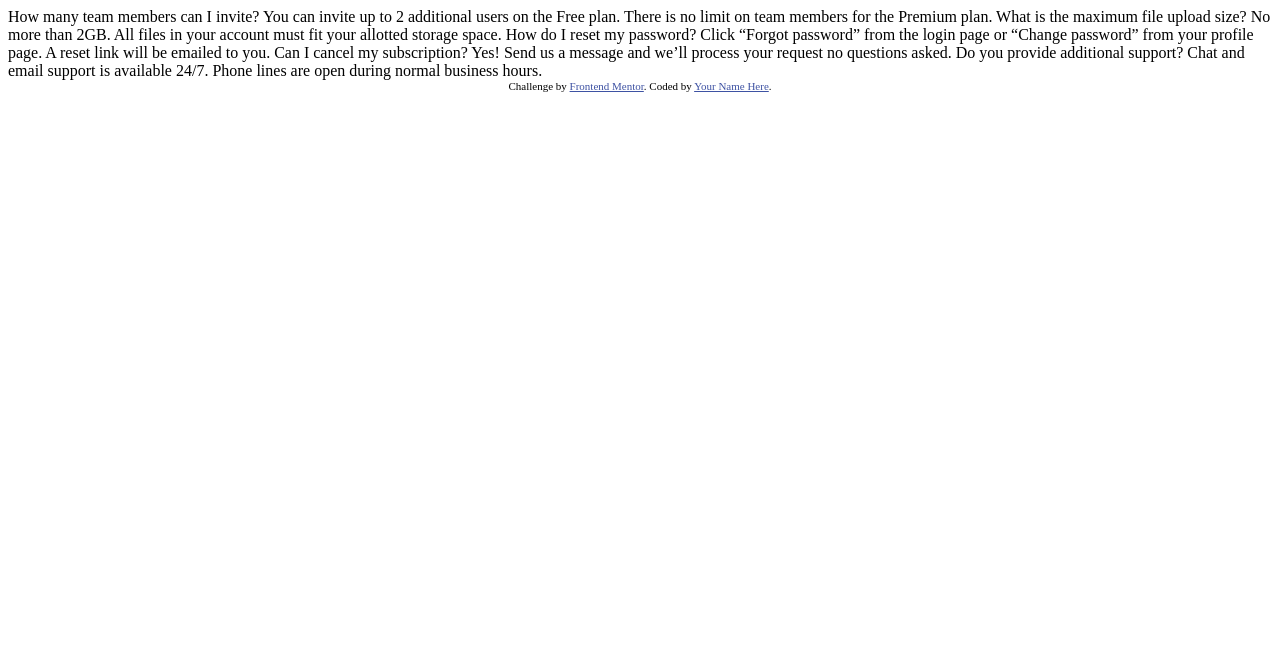
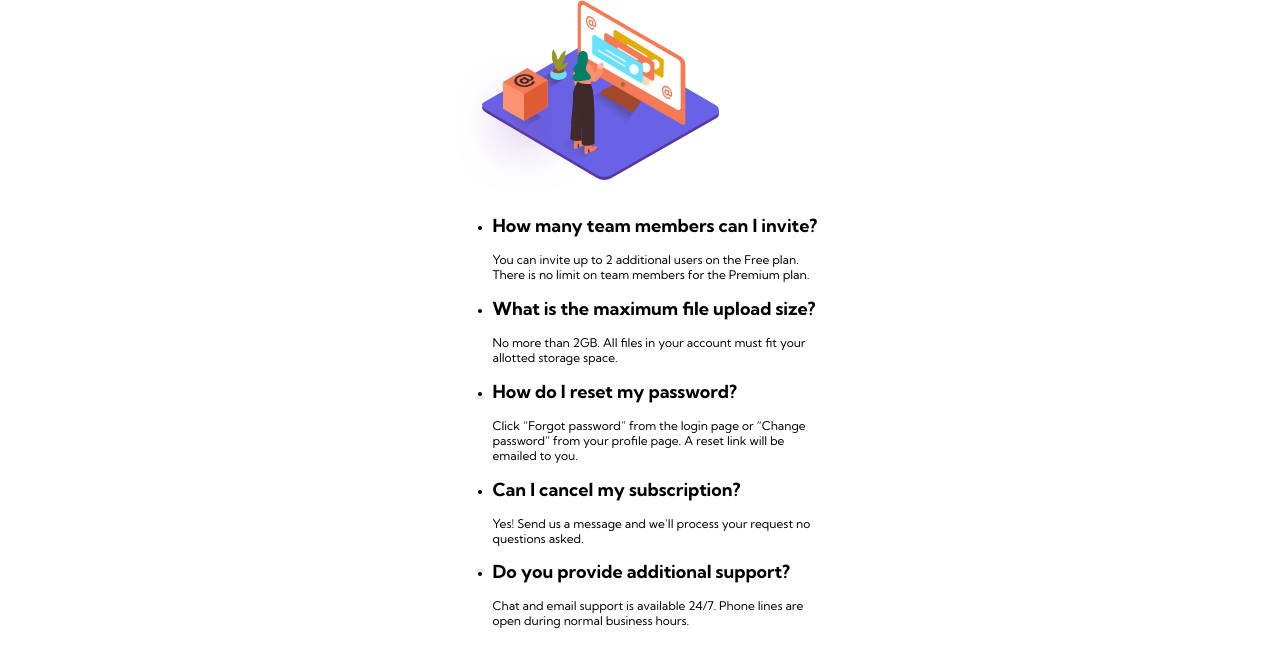
Before and after one commit to hariscs/accordion, a plain HTML site: page index.html in a window 1280 px wide. Drawn offline with Linux system fonts and the light colour scheme.

Commit message:
markup is ready

```diff
--- /dev/null
+++ b/css/style.css
@@ -0,0 +1,27 @@
+*,
+*::before,
+*::after {
+	box-sizing: border-box;
+}
+
+:root {
+	--Soft-violet: hsl(273, 75%, 66%);
+	--Soft-blue: hsl(240, 73%, 65%);
+
+	--Very-dark-grayish-blue: hsl(237, 12%, 33%);
+	--Dark-grayish-blue: hsl(240, 6%, 50%);
+
+	--Light-grayish-blue: hsl(240, 5%, 91%);
+}
+
+body {
+	font-family: 'Kumbh Sans', sans-serif;
+	margin: 0;
+	font-size: 12px;
+}
+
+.container {
+	width: 90%;
+	max-width: 375px;
+	margin: 0 auto;
+}
--- a/index.html
+++ b/index.html
@@ -1,40 +1,129 @@
 <!DOCTYPE html>
 <html lang="en">
 	<head>
-  <meta charset="UTF-8">
-  <meta name="viewport" content="width=device-width, initial-scale=1.0"> <!-- displays site properly based on user's device -->
-
-  <link rel="icon" type="image/png" sizes="32x32" href="./images/favicon-32x32.png">
-
+		<meta charset="UTF-8" />
+		<meta name="viewport" content="width=device-width, initial-scale=1.0" />
+		<!-- displays site properly based on user's device -->
+		<link
+			rel="icon"
+			type="image/png"
+			sizes="32x32"
+			href="./images/favicon-32x32.png"
+		/>
 		<title>Frontend Mentor | FAQ Accordion Card</title>
-
-  <!-- Feel free to remove these styles or customise in your own stylesheet 👍 -->
+		<link rel="stylesheet" href="css/style.css" />
+		<link rel="preconnect" href="https://fonts.googleapis.com" />
+		<link rel="preconnect" href="https://fonts.gstatic.com" crossorigin />
+		<link
+			href="https://fonts.googleapis.com/css2?family=Kumbh+Sans:wght@400;700&display=swap"
+			rel="stylesheet"
+		/>
 		<style>
-    .attribution { font-size: 11px; text-align: center; }
-    .attribution a { color: hsl(228, 45%, 44%); }
+			.attribution {
+				font-size: 11px;
+				text-align: center;
+			}
+			.attribution a {
+				color: hsl(228, 45%, 44%);
+			}
 		</style>
 	</head>
 	<body>
+		<div class="container">
+			<div class="card">
+				<div class="image">
+					<img
+						src="./images/illustration-woman-online-mobile.svg"
+						alt="illustration-woman"
+						class="card-img"
+					/>
+				</div>
+				<div class="faq">
+					<ul class="fag-list">
+						<!-- question 1 -->
+						<li class="list-item">
+							<div class="question">
+								<h2 class="question-title">
 									How many team members can I invite?
-  You can invite up to 2 additional users on the Free plan. There is no limit on
-  team members for the Premium plan.
+								</h2>
+							</div>
 
+							<div class="answer">
+								<p class="answer-text">
+									You can invite up to 2 additional users on the Free plan.
+									There is no limit on team members for the Premium plan.
+								</p>
+							</div>
+						</li>
+
+						<!-- question 2 -->
+						<li class="list-item">
+							<div class="question">
+								<h2 class="question-title">
 									What is the maximum file upload size?
-  No more than 2GB. All files in your account must fit your allotted storage space.
+								</h2>
+							</div>
 
-  How do I reset my password?
-  Click “Forgot password” from the login page or “Change password” from your profile page.
-  A reset link will be emailed to you.
+							<div class="answer">
+								<p class="answer-text">
+									No more than 2GB. All files in your account must fit your
+									allotted storage space.
+								</p>
+							</div>
+						</li>
 
-  Can I cancel my subscription?
-  Yes! Send us a message and we’ll process your request no questions asked.
+						<!-- question 3 -->
+						<li class="list-item">
+							<div class="question">
+								<h2 class="question-title">How do I reset my password?</h2>
+							</div>
 
+							<div class="answer">
+								<p class="answer-text">
+									Click “Forgot password” from the login page or “Change
+									password” from your profile page. A reset link will be emailed
+									to you.
+								</p>
+							</div>
+						</li>
+
+						<!-- question 4 -->
+						<li class="list-item">
+							<div class="question">
+								<h2 class="question-title">Can I cancel my subscription?</h2>
+							</div>
+
+							<div class="answer">
+								<p class="answer-text">
+									Yes! Send us a message and we’ll process your request no
+									questions asked.
+								</p>
+							</div>
+						</li>
+
+						<!-- question 5 -->
+						<li class="list-item">
+							<div class="question">
+								<h2 class="question-title">
 									Do you provide additional support?
-  Chat and email support is available 24/7. Phone lines are open during normal business hours.
+								</h2>
+							</div>
 
+							<div class="answer">
+								<p class="answer-text">
+									Chat and email support is available 24/7. Phone lines are open
+									during normal business hours.
+								</p>
+							</div>
+						</li>
+					</ul>
+				</div>
+			</div>
+		</div>
+		<!--
   <div class="attribution">
     Challenge by <a href="https://www.frontendmentor.io?ref=challenge" target="_blank">Frontend Mentor</a>.
     Coded by <a href="#">Your Name Here</a>.
-  </div>
+  </div> -->
 	</body>
 </html>
```
Also changed, not shown: app.js (added). Lines whose indentation alone changed are shown as unchanged.
